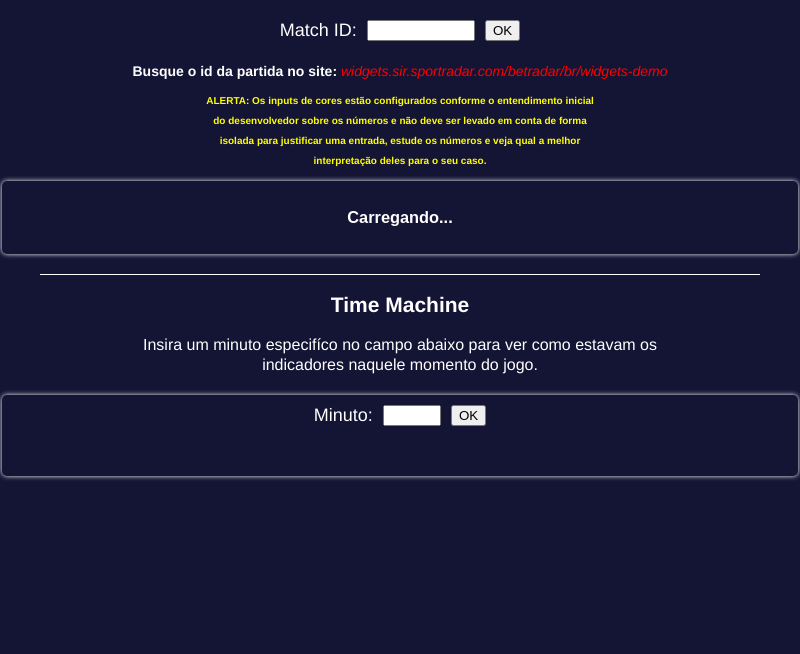
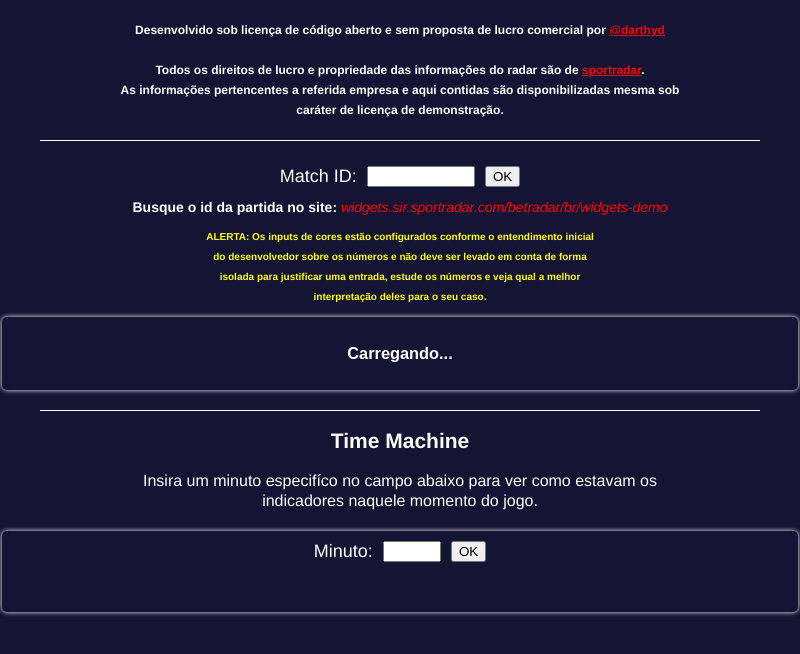
Before and after one commit to darthyd/traderadar, an Electron app: page src/index.html in a window 800 px wide. Drawn offline with Linux system fonts and the light colour scheme; a script that the page names is missing.

Commit message:
add some disclaimers about license

```diff
--- a/src/index.html
+++ b/src/index.html
@@ -8,6 +8,23 @@
     <title>TRADER RADAR - @darthyd</title>
 </head>
 <body>
+    <div id="dev">
+        <p>
+            <br/>
+            Desenvolvido sob licença de código aberto e sem proposta de lucro comercial por
+            <a href="github.com/darthyd/traderadar">@darthyd</a>
+        </p>
+
+        <p>
+            <br/>
+            Todos os direitos de lucro e propriedade das informações do radar são de
+            <a href="https://widgets.sir.sportradar.com/betradar/br/widgets-demo">sportradar</a>. <br/>
+            As informações pertencentes a referida empresa e aqui contidas são disponibilizadas mesma sob caráter de licença de demonstração.
+        </p>
+    </div>
+
+    <div class="divider"></div>
+
     <div id="header">
         <label for="input-match-id">
             Match ID:
--- a/src/styles/style.css
+++ b/src/styles/style.css
@@ -1,4 +1,5 @@
 body {
+    height: 100%;
     background-color: #141435;
     font-family: "Helvetica Neue", Helvetica, Arial, sans-serif;
     font-size: 14px;
@@ -35,7 +36,7 @@ body {
 #header {
     display: flex;
     justify-content: center;
-    margin: 20px 0;
+    margin: 25px 0 10px 0;
     font-size: 18px;
 }
 
@@ -132,3 +133,19 @@ input {
 #input-match-id {
     width: 100px;
 }
+
+#dev {
+    width: 75%;
+    margin: 0 auto;
+    font-size: 12px;
+    font-weight: bold;
+}
+
+#dev > p {
+    margin: 0;
+    text-align: center;
+}
+
+#dev > p > a {
+    color: red;
+}
```
